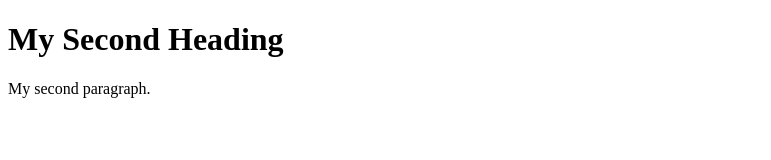
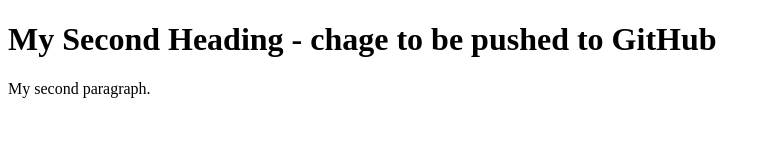
Before and after one commit to RV365/git-demo, a plain HTML site: page web/index.html in a window 1280 px wide. Shown: the whole page, without its empty margins (0-771 px from the left). Drawn offline with Linux system fonts and the light colour scheme.

Commit message:
Updating index page for GH

```diff
--- a/web/index.html
+++ b/web/index.html
@@ -2,7 +2,7 @@
 <html>
 <body>
 
-<h1>My Second Heading</h1>
+<h1>My Second Heading - chage to be pushed to GitHub</h1>
 <p>My second paragraph.</p>
 
 </body>
```
